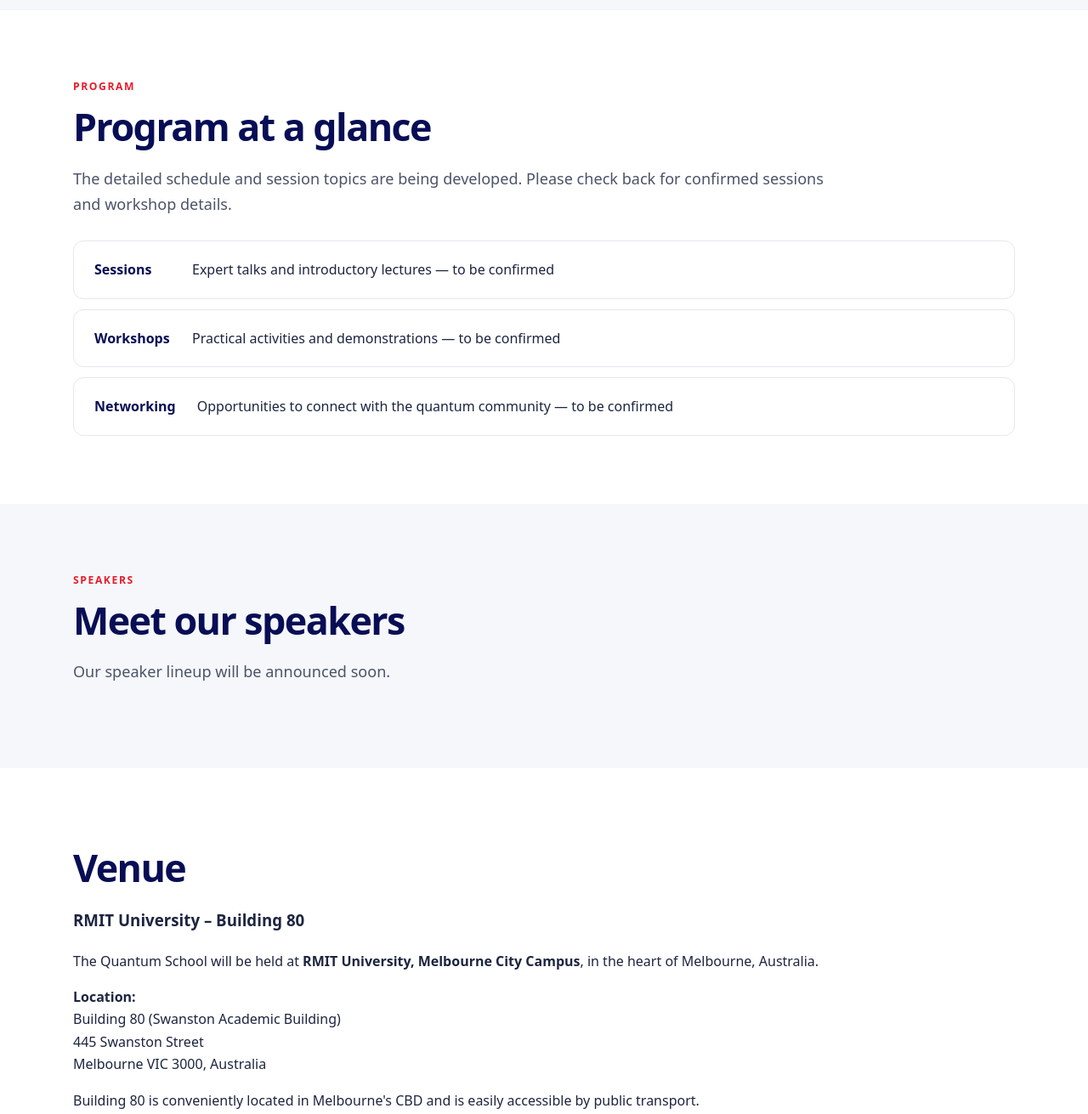
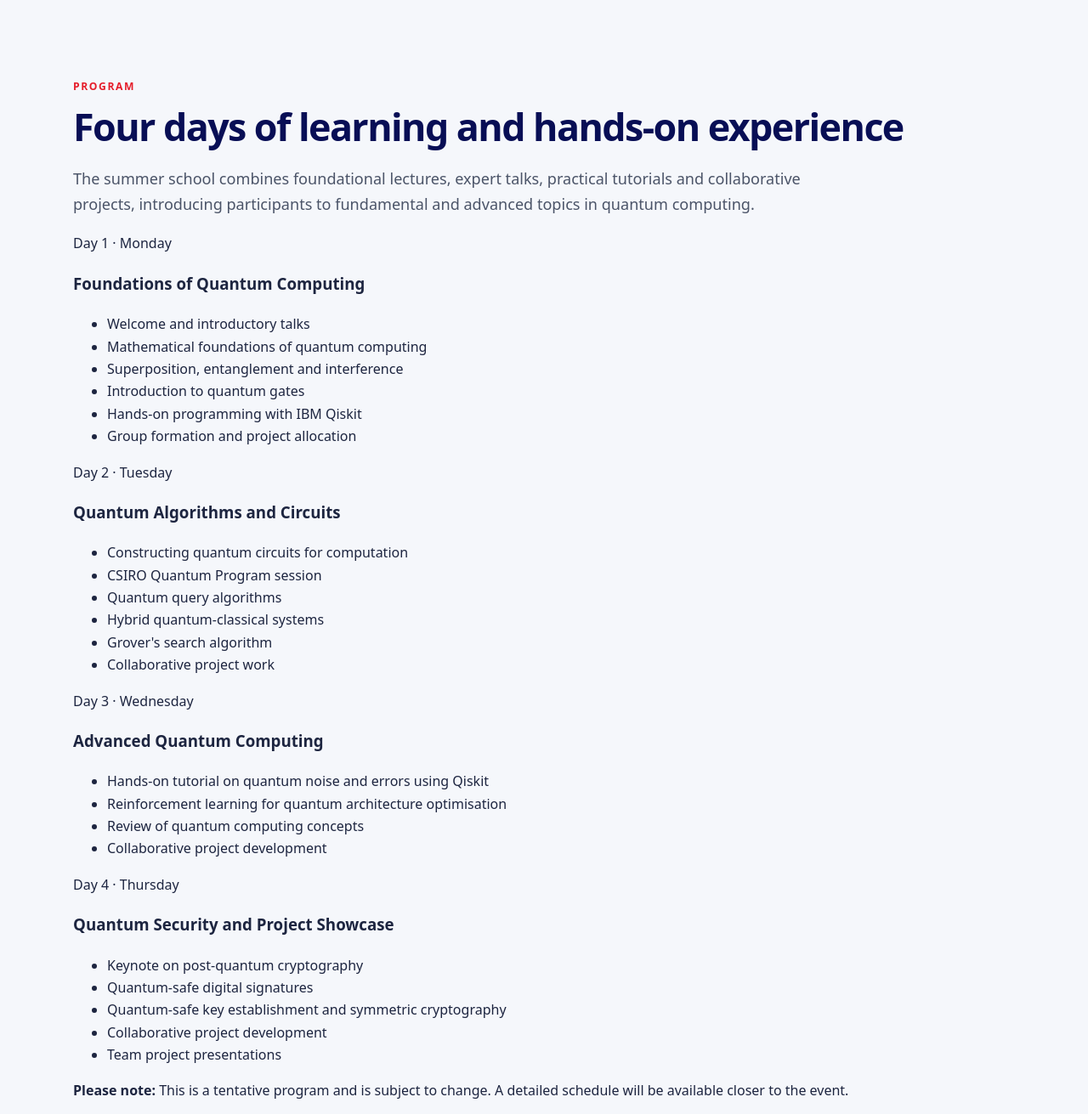
Before and after one commit to ozquantumschool/quantumschool-2027, a plain HTML site: page index.html in a window 1280 px wide. Shown: the part 1740-3051 px from the top of the page at 85% size. Drawn offline with Linux system fonts and the light colour scheme.

Commit message:
Add program section with detailed schedule
Added a new program section detailing the four-day schedule with topics and activities for the Quantum Computing Summer School.

```diff
--- a/index.html
+++ b/index.html
@@ -12,7 +12,114 @@
 <section class="hero" id="home"><div class="container"><div class="eyebrow">Learn · Explore · Connect</div><h1>Quantum Computing<br>Summer School 2027</h1><p>Discover quantum computing through expert-led sessions, practical learning and connections across academia and industry.</p><div class="pills"><span class="pill">📅 8 - 11 February, 2027</span><span class="pill">📍 RMIT University</span><span class="pill">Australia</span></div><a href="#about" class="button">Explore the school</a><a href="#registration" class="outline">Registration updates</a></div></section>
 <section class="section" id="about"><div class="container"><div class="kicker">About the event</div><h2>Explore the future of quantum computing</h2><p class="lead">The Quantum Computing Summer School brings together students, researchers and industry professionals for an engaging introduction to quantum computing and its emerging applications. The school aims to combine foundational concepts, expert perspectives and hands-on learning in a collaborative environment.</p><div class="grid"><article class="card"><div class="symbol">⚛</div><h3>Quantum foundations</h3><p>Build an understanding of quantum principles, algorithms and technologies.</p></article><article class="card"><div class="symbol">⌘</div><h3>Practical learning</h3><p>Explore quantum programming concepts through interactive activities and workshops.</p></article><article class="card"><div class="symbol">◎</div><h3>Connect and collaborate</h3><p>Meet peers, academics and professionals working in the quantum ecosystem.</p></article></div></div></section>
 <section class="section alt" id="audience"><div class="container"><div class="kicker">Who should attend</div><h2>Curious minds welcome</h2><p class="lead">The school is intended for undergraduate and postgraduate students, early-career researchers, academics and industry professionals interested in quantum computing. Detailed prerequisites will be confirmed with the program.</p></div></section>
-<section class="section" id="program"><div class="container"><div class="kicker">Program</div><h2>Program at a glance</h2><p class="lead">The detailed schedule and session topics are being developed. Please check back for confirmed sessions and workshop details.</p><div class="schedule"><div class="item"><strong>Sessions</strong><span>Expert talks and introductory lectures — to be confirmed</span></div><div class="item"><strong>Workshops</strong><span>Practical activities and demonstrations — to be confirmed</span></div><div class="item"><strong>Networking</strong><span>Opportunities to connect with the quantum community — to be confirmed</span></div></div></div></section>
+
+<!-- =========================================
+     Program Section
+     ========================================= -->
+
+<section class="section alt" id="program">
+    <div class="container">
+
+        <div class="kicker">Program</div>
+
+        <h2>Four days of learning and hands-on experience</h2>
+
+        <p class="lead">
+            The summer school combines foundational lectures,
+            expert talks, practical tutorials and collaborative
+            projects, introducing participants to fundamental
+            and advanced topics in quantum computing.
+        </p>
+
+        <div class="program-grid">
+
+            <!-- Day 1 -->
+
+            <article class="program-card">
+
+                <div class="program-day">Day 1 · Monday</div>
+
+                <h3>Foundations of Quantum Computing</h3>
+
+                <ul>
+                    <li>Welcome and introductory talks</li>
+                    <li>Mathematical foundations of quantum computing</li>
+                    <li>Superposition, entanglement and interference</li>
+                    <li>Introduction to quantum gates</li>
+                    <li>Hands-on programming with IBM Qiskit</li>
+                    <li>Group formation and project allocation</li>
+                </ul>
+
+            </article>
+
+
+            <!-- Day 2 -->
+
+            <article class="program-card">
+
+                <div class="program-day">Day 2 · Tuesday</div>
+
+                <h3>Quantum Algorithms and Circuits</h3>
+
+                <ul>
+                    <li>Constructing quantum circuits for computation</li>
+                    <li>CSIRO Quantum Program session</li>
+                    <li>Quantum query algorithms</li>
+                    <li>Hybrid quantum-classical systems</li>
+                    <li>Grover's search algorithm</li>
+                    <li>Collaborative project work</li>
+                </ul>
+
+            </article>
+
+
+            <!-- Day 3 -->
+
+            <article class="program-card">
+
+                <div class="program-day">Day 3 · Wednesday</div>
+
+                <h3>Advanced Quantum Computing</h3>
+
+                <ul>
+                    <li>Hands-on tutorial on quantum noise and errors using Qiskit</li>
+                    <li>Reinforcement learning for quantum architecture optimisation</li>
+                    <li>Review of quantum computing concepts</li>
+                    <li>Collaborative project development</li>
+                </ul>
+
+            </article>
+
+
+            <!-- Day 4 -->
+
+            <article class="program-card">
+
+                <div class="program-day">Day 4 · Thursday</div>
+
+                <h3>Quantum Security and Project Showcase</h3>
+
+                <ul>
+                    <li>Keynote on post-quantum cryptography</li>
+                    <li>Quantum-safe digital signatures</li>
+                    <li>Quantum-safe key establishment and symmetric cryptography</li>
+                    <li>Collaborative project development</li>
+                    <li>Team project presentations</li>
+                </ul>
+
+            </article>
+
+        </div>
+
+        <p class="program-note">
+            <strong>Please note:</strong>
+            This is a tentative program and is subject to change.
+            A detailed schedule will be available closer to the event.
+        </p>
+
+    </div>
+</section>
+
 <section class="section alt" id="speakers">
   <div class="container"><div class="kicker">Speakers</div><h2>Meet our speakers</h2><p class="lead">Our speaker lineup will be announced soon.</p>
       <!-- <div class="speakers">
```
